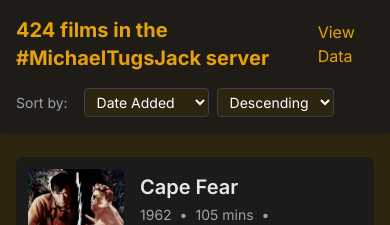
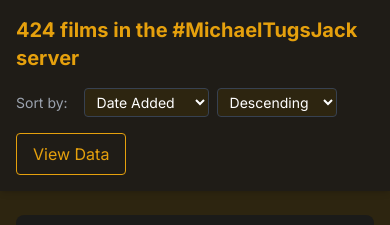
Before and after one commit to normalchillguy/michaeltugsjack, a Next.js app: page / in a window 390 px wide. Shown: the top 225 px of the page. Built offline with nearby package versions, Linux system fonts and the light colour scheme.

Commit message:
fix: Improve mobile layout of header and sorting controls

```diff
--- a/src/app/page.tsx
+++ b/src/app/page.tsx
@@ -77,24 +77,24 @@ export default function Home() {
     <main className="min-h-screen bg-[#2D2510]">
       <div className="sticky top-0 z-10 bg-[#1F1C17] shadow-md">
         <div className="container mx-auto px-4 py-4">
-          <div className="flex justify-between items-center mb-4">
-            <h1 className="text-xl sm:text-2xl font-bold text-[#E5A00D]">
-              {films.length} films in the #MichaelTugsJack server
-            </h1>
+          <h1 className="text-xl sm:text-2xl font-bold text-[#E5A00D] mb-4 break-words">
+            {films.length} films in the #MichaelTugsJack server
+          </h1>
+          <div className="flex flex-col sm:flex-row gap-4 items-start sm:items-center">
+            <div className="flex-1">
+              <SortControls
+                sortField={sortField}
+                sortOrder={sortOrder}
+                onSortFieldChange={setSortField}
+                onSortOrderChange={setSortOrder}
+              />
+            </div>
             <Link
               href="/data"
-              className="text-[#E5A00D] hover:text-white transition-colors"
+              className="text-[#E5A00D] hover:text-white transition-colors px-4 py-2 border border-[#E5A00D] rounded hover:bg-[#E5A00D]/10 whitespace-nowrap"
             >
               View Data
             </Link>
-          </div>
-          <div className="flex gap-4 items-center">
-            <SortControls
-              sortField={sortField}
-              sortOrder={sortOrder}
-              onSortFieldChange={setSortField}
-              onSortOrderChange={setSortOrder}
-            />
           </div>
         </div>
       </div>
--- a/src/components/SortControls.tsx
+++ b/src/components/SortControls.tsx
@@ -17,13 +17,13 @@ export default function SortControls({
   onSortOrderChange,
 }: SortControlsProps) {
   return (
-    <div className="flex flex-wrap gap-y-2 gap-x-4 items-center text-sm">
+    <div className="flex flex-wrap gap-y-2 gap-x-4 items-center text-sm w-full">
       <label className="text-gray-400 whitespace-nowrap">Sort by:</label>
-      <div className="flex gap-2 flex-1 sm:flex-none">
+      <div className="flex gap-2 flex-1 sm:flex-none w-full sm:w-auto">
         <select
           value={sortField}
           onChange={(e) => onSortFieldChange(e.target.value as SortField)}
-          className="flex-1 sm:flex-none bg-[#2D2510] text-white border border-gray-700 rounded px-2 py-1 cursor-pointer hover:border-gray-600 focus:outline-none focus:border-[#E5A00D]"
+          className="flex-1 bg-[#2D2510] text-white border border-gray-700 rounded px-2 py-1 cursor-pointer hover:border-gray-600 focus:outline-none focus:border-[#E5A00D]"
         >
           <option value="title">Title</option>
           <option value="year">Release Date</option>
@@ -33,7 +33,7 @@ export default function SortControls({
         <select
           value={sortOrder}
           onChange={(e) => onSortOrderChange(e.target.value as SortOrder)}
-          className="bg-[#2D2510] text-white border border-gray-700 rounded px-2 py-1 cursor-pointer hover:border-gray-600 focus:outline-none focus:border-[#E5A00D]"
+          className="bg-[#2D2510] text-white border border-gray-700 rounded px-2 py-1 cursor-pointer hover:border-gray-600 focus:outline-none focus:border-[#E5A00D] min-w-[120px]"
         >
           <option value="asc">Ascending</option>
           <option value="desc">Descending</option>
```
